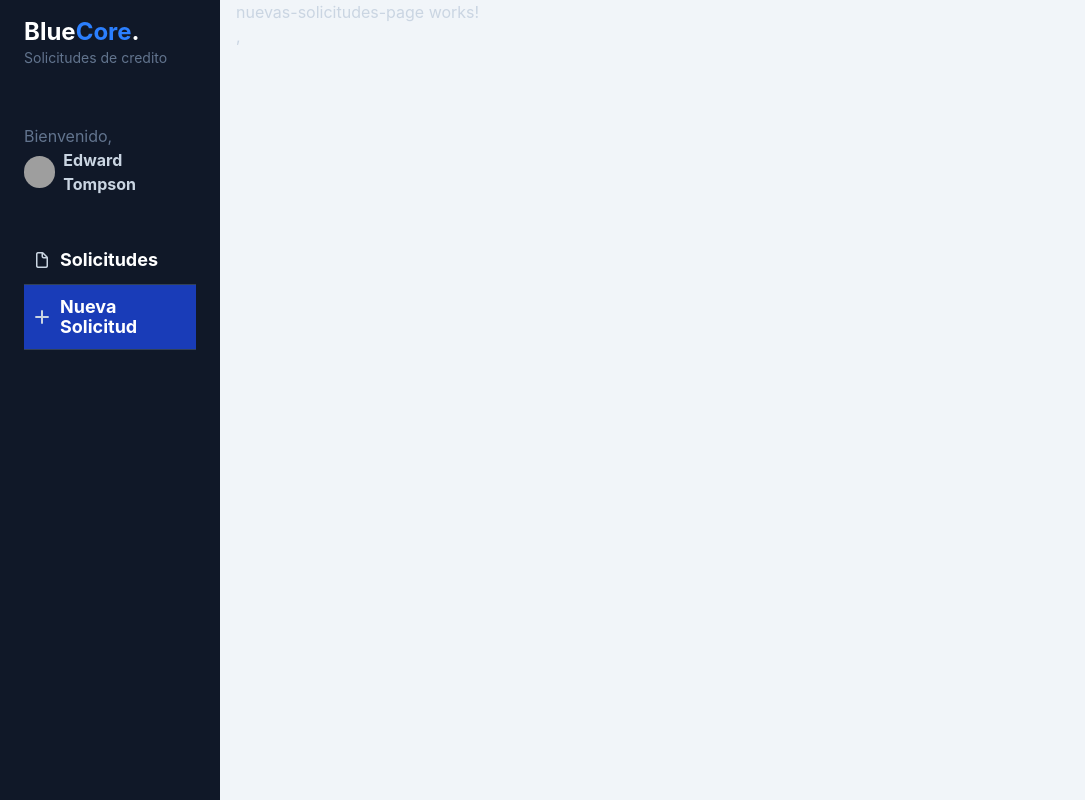
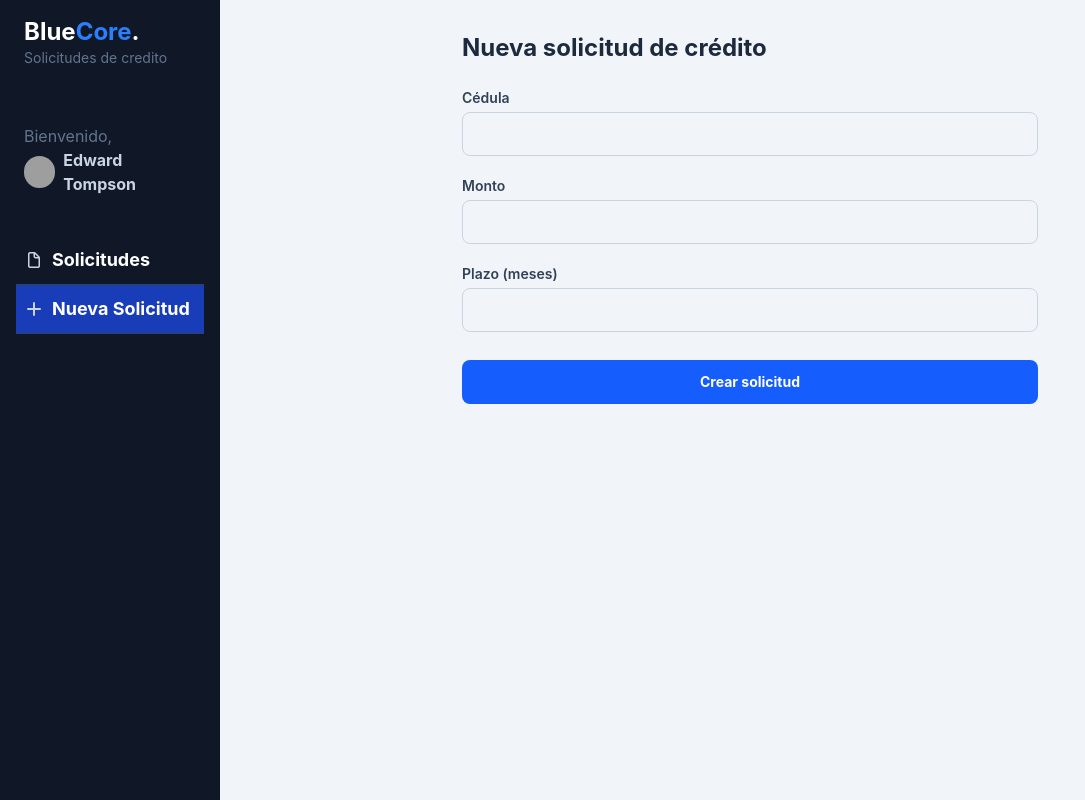
Before and after one commit to abraham55github/gestion-credito, an Angular app in the folder frontend/gestionCredito/: page /dashboard/nuevas-solicitudes in a window 1280 px wide. Shown: the whole page, without its empty margins (0-1085 px from the left). Built offline with nearby package versions, Linux system fonts and the light colour scheme; grey boxes are pictures that could not be loaded.

Commit message:
feat(frontend): agregando formulario con reactiveForm y service con su devida interfaces, correcion de enviroments

```diff
--- a/frontend/gestionCredito/src/app/app.config.ts
+++ b/frontend/gestionCredito/src/app/app.config.ts
@@ -1,8 +1,13 @@
 import { ApplicationConfig, provideZoneChangeDetection } from '@angular/core';
 import { provideRouter } from '@angular/router';
+import { provideHttpClient } from '@angular/common/http';
 
 import { routes } from './app.routes';
 
 export const appConfig: ApplicationConfig = {
-  providers: [provideZoneChangeDetection({ eventCoalescing: true }), provideRouter(routes)]
+  providers: [
+    provideZoneChangeDetection({ eventCoalescing: true }),
+    provideRouter(routes),
+    provideHttpClient(),
+  ]
 };
--- a/frontend/gestionCredito/src/app/credit/components/credit-side-menu/credit-side-menu-options/credit-side-menu-options.html
+++ b/frontend/gestionCredito/src/app/credit/components/credit-side-menu/credit-side-menu-options/credit-side-menu-options.html
@@ -1,4 +1,4 @@
-<div id="nav" class="w-full px-6">
+<div id="nav" class="w-full px-4">
 
     <a routerLink="solicitudes" routerLinkActive="bg-blue-800"
         class="w-full px-2 inline-flex space-x-2 items-center border-b border-slate-700 py-3  hover:bg-white/5 transition ease-linear duration-150">
--- /dev/null
+++ b/frontend/gestionCredito/src/app/credit/models/crear-solicitud-request.ts
@@ -0,0 +1,5 @@
+export interface CrearSolicitudRequest {
+    cedula: string;
+    monto: number;
+    plazoMeses: number;
+}
--- /dev/null
+++ b/frontend/gestionCredito/src/app/credit/models/solicitud-response.ts
@@ -0,0 +1,12 @@
+import { EstadoSolicitud } from './estado-solicitud';
+
+export interface SolicitudResponse {
+    id: number;
+    cedula: string;
+    monto: number;
+    plazoMeses: number;
+    estado: EstadoSolicitud;
+    comentario: string | null;
+    fechaCreacion: string;
+    fechaActualizacion: string | null;
+}
--- a/frontend/gestionCredito/src/app/credit/pages/nuevas-solicitudes-page/nuevas-solicitudes-page.html
+++ b/frontend/gestionCredito/src/app/credit/pages/nuevas-solicitudes-page/nuevas-solicitudes-page.html
@@ -1 +1,35 @@
-<p>nuevas-solicitudes-page works!</p>,
+<div class="mx-auto w-full max-w-xl py-8">
+    <h1 class="text-2xl font-bold text-slate-800">Nueva solicitud de crédito</h1>
+
+    <form [formGroup]="solicitudForm" (ngSubmit)="onSubmit()" class="mt-6 flex flex-col gap-5">
+        <div>
+            <label for="cedula" class="block text-sm font-semibold text-slate-700">Cédula</label>
+            <input id="cedula" type="text" formControlName="cedula"
+                class="mt-1 h-11 w-full rounded-lg border border-slate-300 px-3 text-sm text-slate-800 outline-none focus:border-blue-500" />
+        </div>
+
+        <div>
+            <label for="monto" class="block text-sm font-semibold text-slate-700">Monto</label>
+            <input id="monto" type="number" formControlName="monto"
+                class="mt-1 h-11 w-full rounded-lg border border-slate-300 px-3 text-sm text-slate-800 outline-none focus:border-blue-500" />
+        </div>
+
+        <div>
+            <label for="plazoMeses" class="block text-sm font-semibold text-slate-700">Plazo (meses)</label>
+            <input id="plazoMeses" type="number" formControlName="plazoMeses"
+                class="mt-1 h-11 w-full rounded-lg border border-slate-300 px-3 text-sm text-slate-800 outline-none focus:border-blue-500" />
+        </div>
+
+        @if (errorMensaje) {
+            <p class="rounded-lg bg-rose-50 px-3 py-2 text-xs font-semibold text-rose-700">{{ errorMensaje }}</p>
+        }
+        @if (exito) {
+            <p class="rounded-lg bg-emerald-50 px-3 py-2 text-xs font-semibold text-emerald-700">Solicitud creada correctamente.</p>
+        }
+
+        <button type="submit" [disabled]="guardando"
+            class="mt-2 h-11 rounded-lg bg-blue-600 text-sm font-bold text-white transition hover:bg-blue-700 disabled:cursor-not-allowed disabled:opacity-50">
+            {{ guardando ? 'Creando...' : 'Crear solicitud' }}
+        </button>
+    </form>
+</div>
--- a/frontend/gestionCredito/src/app/credit/pages/nuevas-solicitudes-page/nuevas-solicitudes-page.ts
+++ b/frontend/gestionCredito/src/app/credit/pages/nuevas-solicitudes-page/nuevas-solicitudes-page.ts
@@ -1,8 +1,48 @@
-import { Component } from '@angular/core';
+import { Component, inject } from '@angular/core';
+import { FormBuilder, ReactiveFormsModule, Validators } from '@angular/forms';
+import { SolicitudCreditoService } from '../../services/solicitud-credito.service';
 
 @Component({
   selector: 'nuevas-solicitudes-page',
-  imports: [],
+  imports: [ReactiveFormsModule],
   templateUrl: './nuevas-solicitudes-page.html'
 })
-export default class NuevasSolicitudesPage {}
+export default class NuevasSolicitudesPage {
+  private readonly formBuilder = inject(FormBuilder);
+  private readonly solicitudCreditoService = inject(SolicitudCreditoService);
+
+  readonly solicitudForm = this.formBuilder.nonNullable.group({
+    cedula: ['', [Validators.required]],
+    monto: [null as number | null, [Validators.required]],
+    plazoMeses: [null as number | null, [Validators.required]],
+  });
+
+  guardando = false;
+  errorMensaje = '';
+  exito = false;
+
+  onSubmit(): void {
+    if (this.solicitudForm.invalid) {
+      this.solicitudForm.markAllAsTouched();
+      return;
+    }
+
+    const { cedula, monto, plazoMeses } = this.solicitudForm.getRawValue();
+
+    this.guardando = true;
+    this.errorMensaje = '';
+    this.exito = false;
+
+    this.solicitudCreditoService.crear({ cedula, monto: monto!, plazoMeses: plazoMeses! }).subscribe({
+      next: () => {
+        this.guardando = false;
+        this.exito = true;
+        this.solicitudForm.reset();
+      },
+      error: () => {
+        this.guardando = false;
+        this.errorMensaje = 'No se pudo crear la solicitud. Intenta nuevamente.';
+      },
+    });
+  }
+}
--- /dev/null
+++ b/frontend/gestionCredito/src/app/credit/services/solicitud-credito.service.ts
@@ -0,0 +1,17 @@
+import { HttpClient, HttpParams } from '@angular/common/http';
+import { inject, Injectable } from '@angular/core';
+import { Observable } from 'rxjs';
+import { environment } from '@environments/environment';
+import { CrearSolicitudRequest } from '../models/crear-solicitud-request';
+import { SolicitudResponse } from '../models/solicitud-response';
+
+@Injectable({ providedIn: 'root' })
+export class SolicitudCreditoService {
+  private readonly http = inject(HttpClient);
+  private readonly baseUrl = `${environment.apiUrl}/solicitudes`;
+
+  crear(request: CrearSolicitudRequest): Observable<SolicitudResponse> {
+    return this.http.post<SolicitudResponse>(this.baseUrl, request);
+  }
+
+}
--- a/frontend/gestionCredito/src/environments/environment.development.ts
+++ b/frontend/gestionCredito/src/environments/environment.development.ts
@@ -1,11 +1,7 @@
 export const environment = {
-
-
-    production: true,
-    companyName: 'Gifs',
-    companyName2: 'App',
-    companySlogan: 'Maneja tus Gifs',
-
-    giphyApiKey: '19fCIBDaXH8llzsf1tf18k95aXqCMBfO',
-    giphyUrl: 'https://api.giphy.com/v1',
+    production: false,
+    companyName: 'Blue',
+    companyName2: 'Core',
+    companySlogan: 'Solicitudes de credito',
+    apiUrl: 'http://localhost:8090/gestion-credito/api',
 };
--- a/frontend/gestionCredito/src/environments/environment.ts
+++ b/frontend/gestionCredito/src/environments/environment.ts
@@ -1,11 +1,7 @@
 export const environment = {
-
-
     production: true,
     companyName: 'Blue',
     companyName2: 'Core',
     companySlogan: 'Solicitudes de credito',
-
-    giphyApiKey: '19fCIBDaXH8llzsf1tf18k95aXqCMBfO',
-    giphyUrl: 'https://api.giphy.com/v1',
+    apiUrl: 'http://localhost:8090/gestion-credito/api',
 };
```
